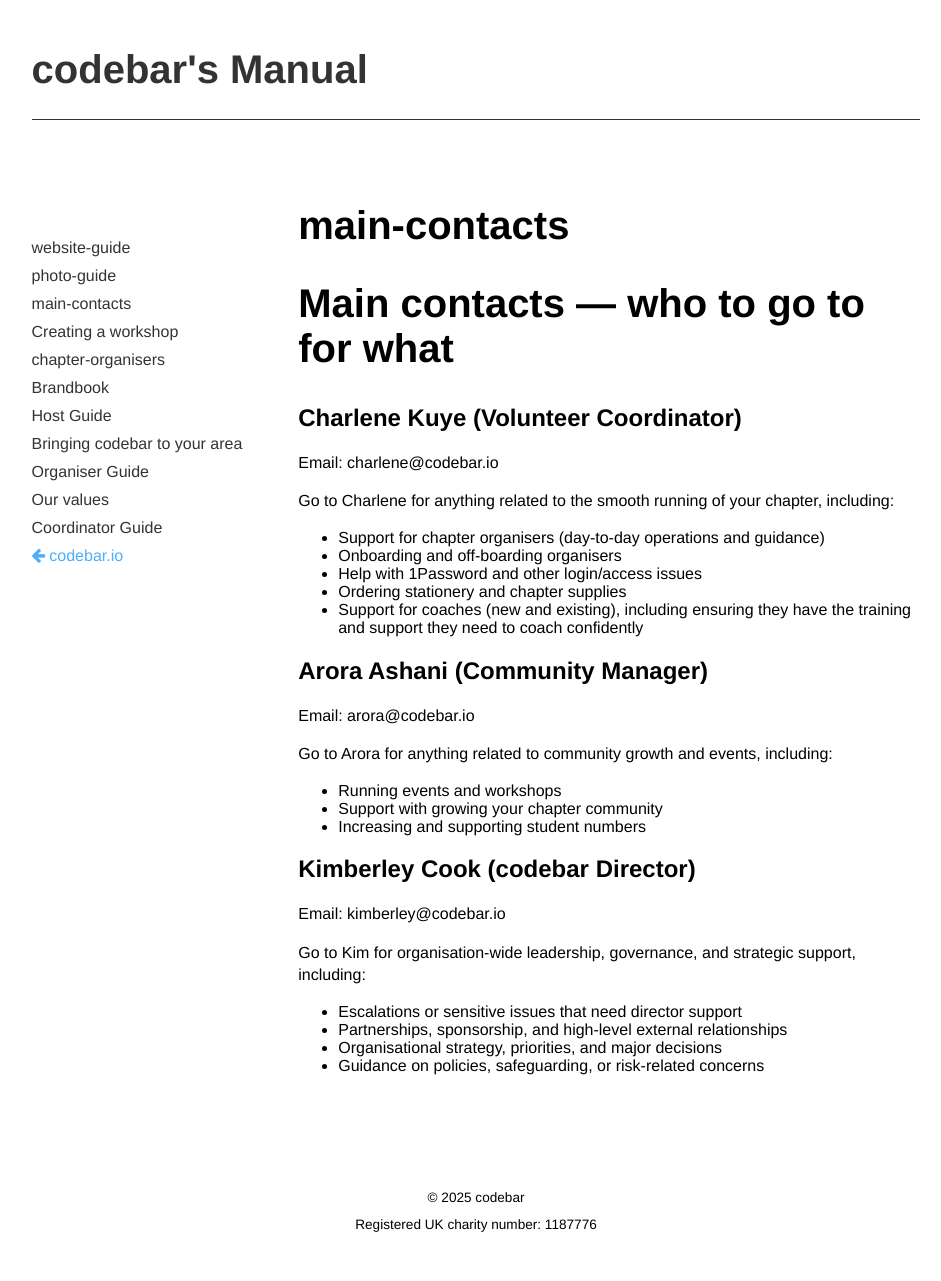
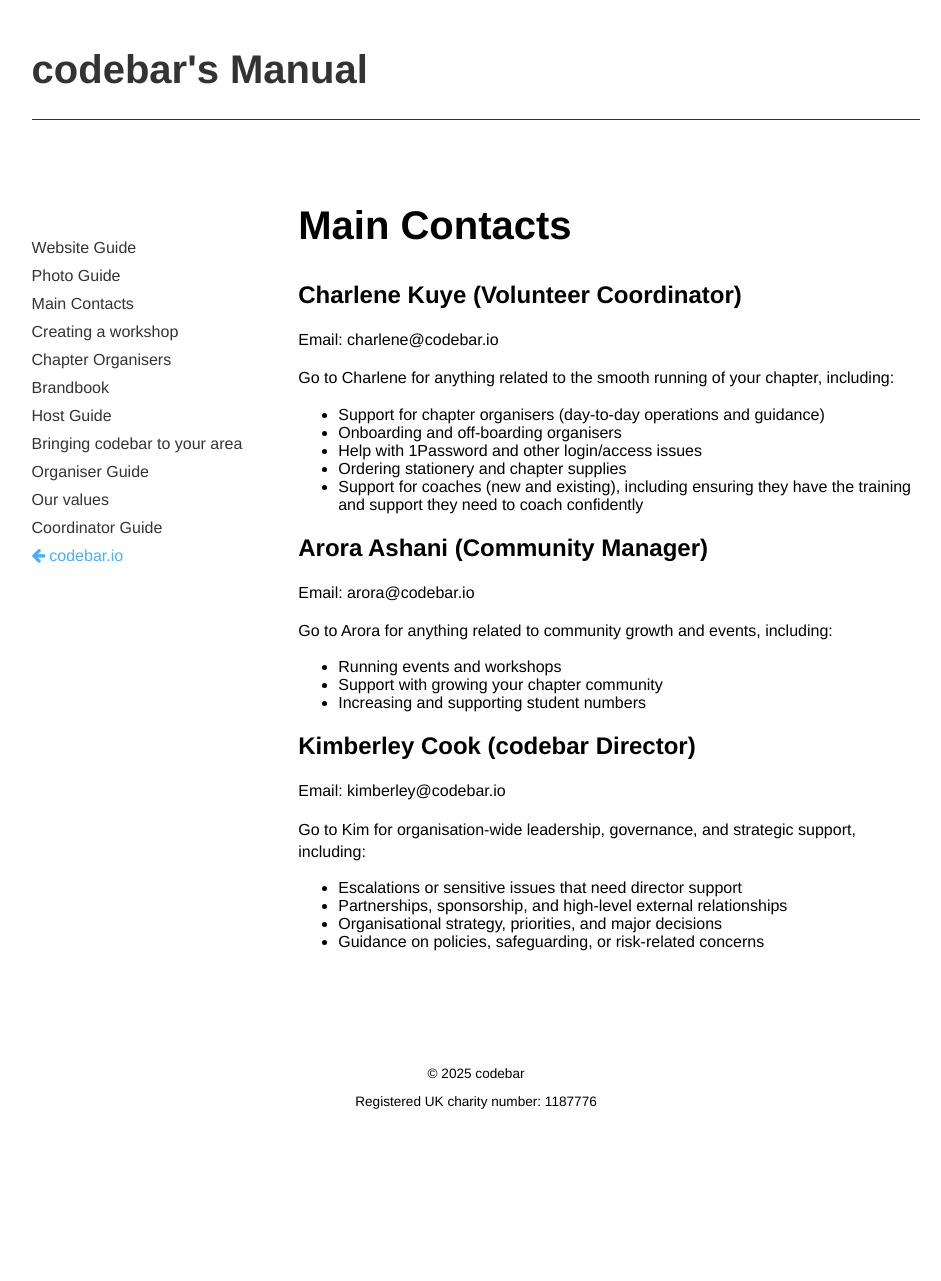
Before and after one commit to codebar/manual, a Jekyll site: the page built from _posts/2025-12-17-main-contacts-who-to-go-to.md, in a window 1280 px wide. Shown: the whole page, without its empty margins (164-1105 px from the left). Built offline with Jekyll 4.4.1, drawn with Linux system fonts in a browser that asks for light colours; nearby versions of some CDN libraries; after the commit the page ends 1158 px from its top, so only the background shows below that.

Commit message:
Updated formatting and headings

```diff
--- a/_posts/2025-12-17-main-contacts-who-to-go-to.md
+++ b/_posts/2025-12-17-main-contacts-who-to-go-to.md
@@ -1,9 +1,7 @@
 ---
 layout: post
-title:  "main-contacts"
+title:  "Main Contacts"
 ---
-
-# Main contacts — who to go to for what
 
 ## Charlene Kuye (Volunteer Coordinator)
 Email: charlene@codebar.io
```
Also changed, not shown: _posts/2025-12-17-chapter-organisers-monthly-meeting.md (+1 -3 lines), _posts/2025-12-17-photo-guide.md (+1 -4 lines), _posts/2025-12-17-website-guide-monthly-organisers.md (+1 -2 lines).
